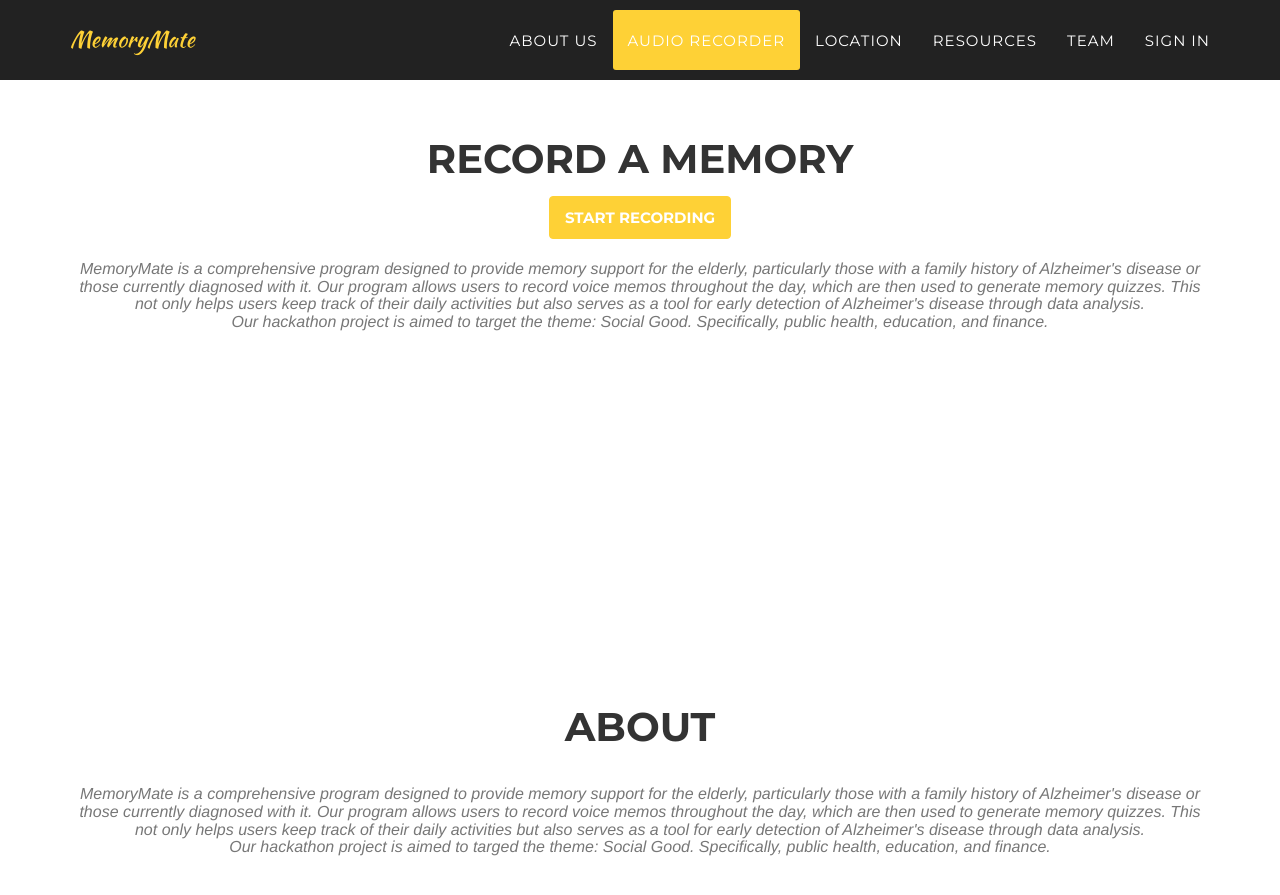
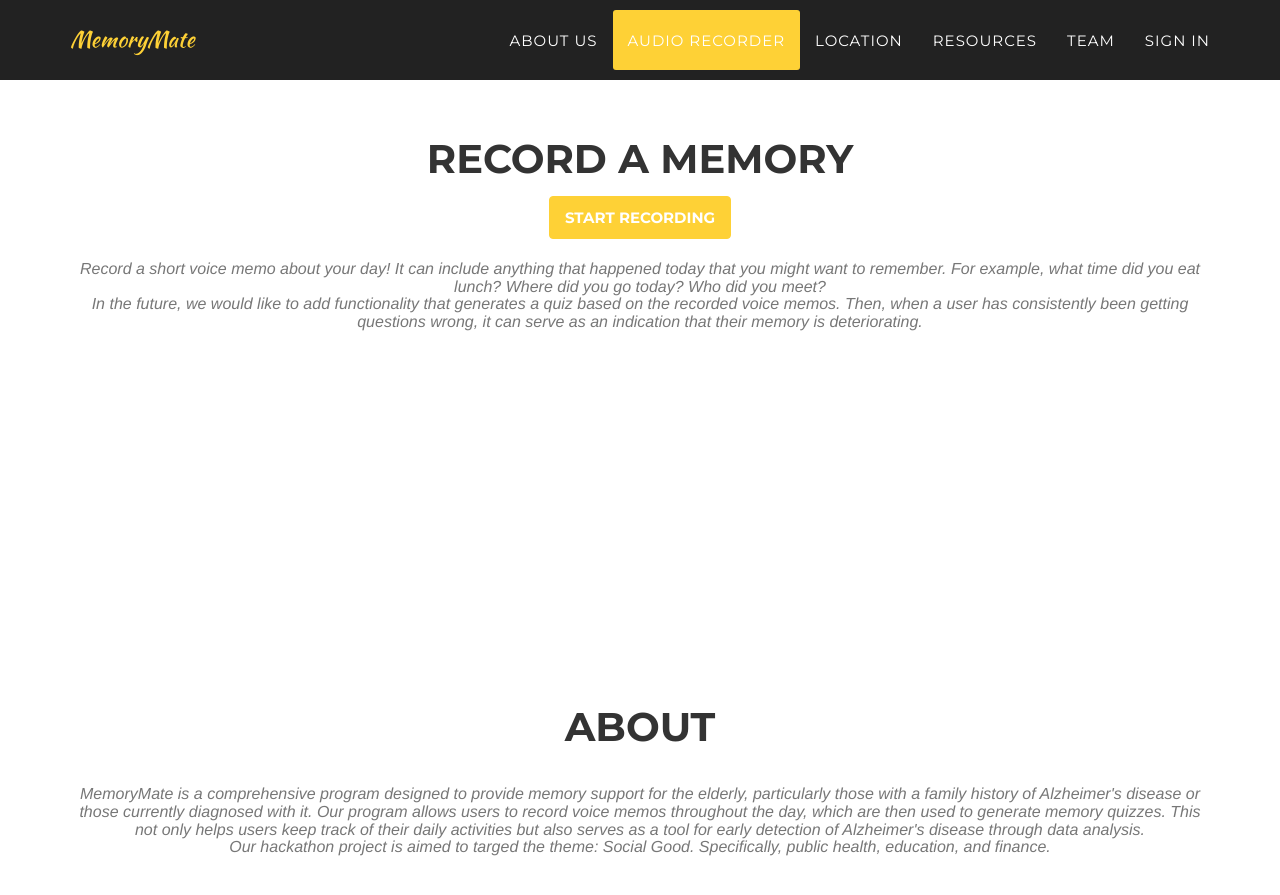
Before and after one commit to lauren-dsouza/audio_test, a Jekyll site: the page built from index.html, in a window 1280 px wide and 900 px high, scrolled down 2129 px. Shown: the top 895 px of the window. Built offline with Jekyll 4.4.1, drawn with Linux system fonts in a browser that asks for light colours; some web fonts are replaced.

Commit message:
Update portfolio_grid.html

```diff
--- a/_includes/portfolio_grid.html
+++ b/_includes/portfolio_grid.html
@@ -6,7 +6,7 @@
                 <h2 class="section-heading">Record a Memory</h2>
                 <button id="recordButton" class="btn btn-primary">Start Recording</button>
                 <button id="saveButton" class="btn btn-success" style="display:none;">Save Recording</button>
-                <h3 class="section-subheading text-muted">MemoryMate is a comprehensive program designed to provide memory support for the elderly, particularly those with a family history of Alzheimer's disease or those currently diagnosed with it. Our program allows users to record voice memos throughout the day, which are then used to generate memory quizzes. This not only helps users keep track of their daily activities but also serves as a tool for early detection of Alzheimer's disease through data analysis. <br> Our hackathon project is aimed to target the theme: Social Good. Specifically, public health, education, and finance.</h3>
+                <h3 class="section-subheading text-muted">Record a short voice memo about your day! It can include anything that happened today that you might want to remember. For example, what time did you eat lunch? Where did you go today? Who did you meet?<br> In the future, we would like to add functionality that generates a quiz based on the recorded voice memos. Then, when a user has consistently been getting questions wrong, it can serve as an indication that their memory is deteriorating.</h3>
             </div>
         </div>
     </div>
```
